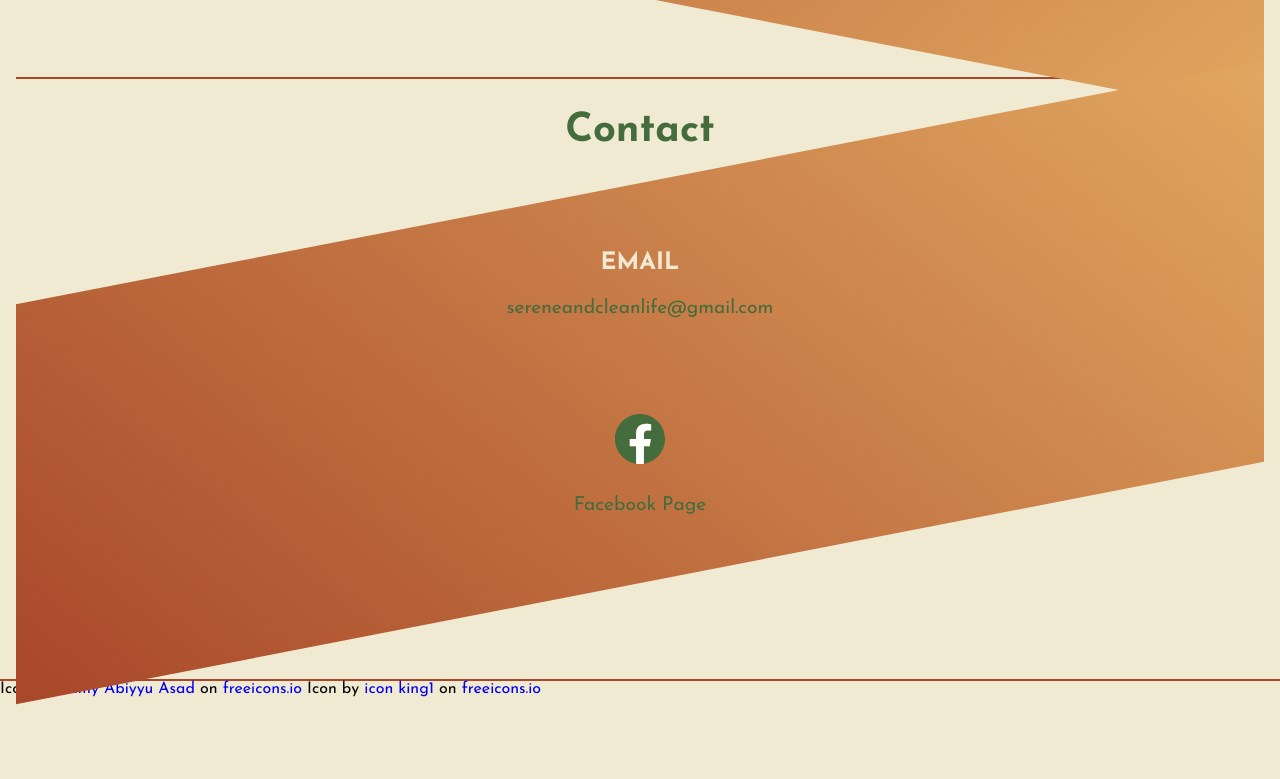
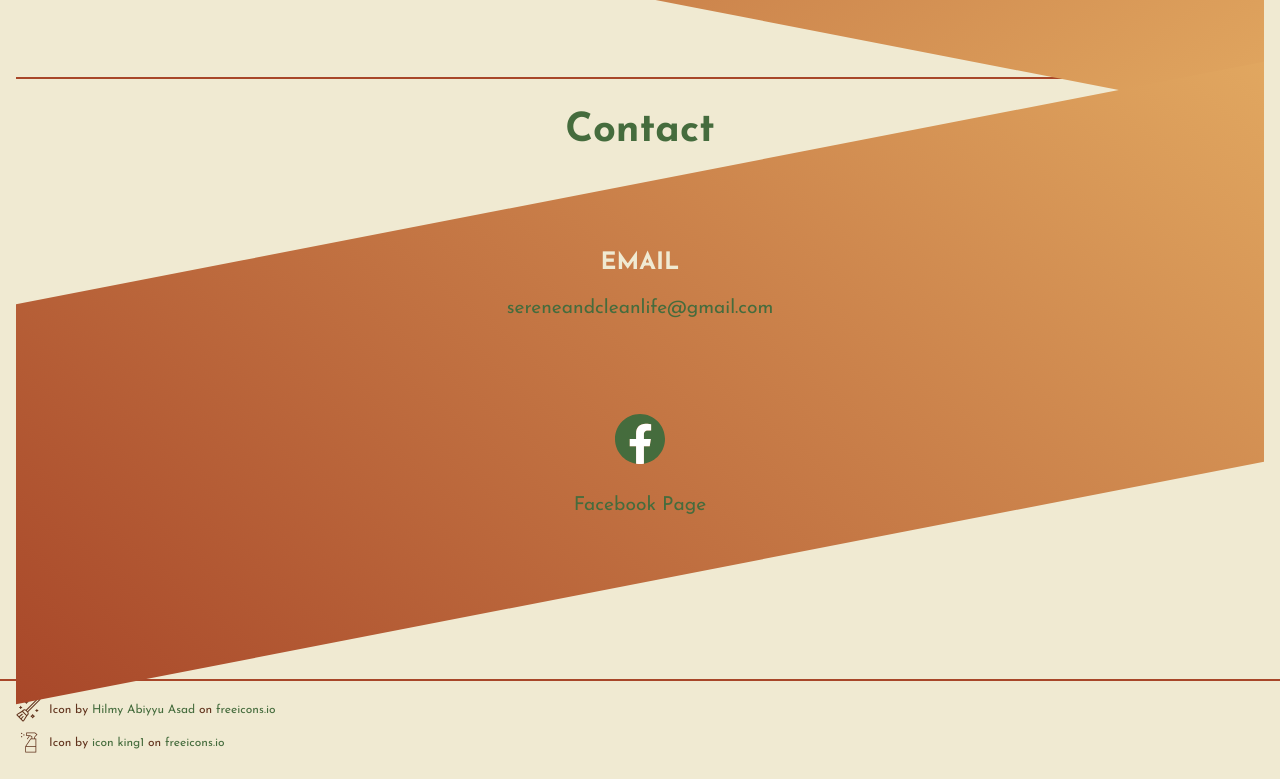
Before and after one commit to TravisAlstrand/SereneAndClean, a plain HTML site: page index.html in a window 1280 px wide. Shown: the part 1265-2044 px from the top of the page. Drawn offline with Linux system fonts and the light colour scheme.

Commit message:
footer section

```diff
--- a/css/styles.css
+++ b/css/styles.css
@@ -28,7 +28,9 @@ body {
   background-color: var(--clr-cream);
 }
 
-svg {
+.broom-icon,
+.bottle-icon,
+.fb-icon {
   width: 50px;
   fill: var(--clr-cream);
 }
@@ -212,5 +214,34 @@ h4 {
 /* FOOTER */
 
 footer {
+  padding: 1rem;
   border-top: 2px solid var(--clr-red-brown);
+  color: var(--clr-dark-brown);
 }
+
+.icon-attr-div {
+  display: flex;
+  align-items: center;
+  margin-bottom: .5rem;
+}
+
+.footer-icon {
+  width: 25px;
+  margin-right: .5rem;
+  fill: var(--clr-dark-brown);
+}
+
+.attribution {
+  font-size: .75rem;
+}
+
+.attr-link {
+  font-size: .75rem;
+  color: var(--clr-green);
+  transition: color var(--transition), text-shadow var(--transition);
+}
+
+.attr-link:hover {
+  color: var(--clr-lt-green);
+  text-shadow: 2px 2px 3px var(--clr-lt-tan);
+}
--- a/index.html
+++ b/index.html
@@ -19,7 +19,7 @@
       <div class="db-content1">
         <i>
           <?xml version="1.0" encoding="UTF-8" standalone="no"?>
-          <svg xmlns="http://www.w3.org/2000/svg" viewBox="0 0 48 48">
+          <svg class="broom-icon" xmlns="http://www.w3.org/2000/svg" viewBox="0 0 48 48">
             <g id="Broom">
               <path
                 d="M46.414,3,45,1.586a2.047,2.047,0,0,0-2.828,0L19.2,24.554a5.008,5.008,0,0,0-6.292.636l-1.336,1.335L1.933,32.611a2,2,0,0,0-.347,3.106l10.7,10.7A1.989,1.989,0,0,0,13.694,47a2.12,2.12,0,0,0,.225-.012,1.993,1.993,0,0,0,1.47-.921l6.086-9.642,1.335-1.336a5.008,5.008,0,0,0,.636-6.292L46.414,5.829a2,2,0,0,0,0-2.829ZM13.7,45l-2.89-2.89,3.535-4.041a1,1,0,1,0-1.505-1.317L9.39,40.693,7.172,38.475l5.384-4.621a1,1,0,1,0-1.3-1.517l-5.5,4.72L3,34.3l9.062-5.72,7.355,7.355Zm7.7-11.325-.707.707-7.071-7.071.707-.707a3,3,0,0,1,4.243,0L21.4,29.432A3.005,3.005,0,0,1,21.4,33.675Zm.707-6.364L20.689,25.9,43.586,3,45,4.414Z" />
@@ -103,13 +103,44 @@
     </section>
   </main>
   <footer>
-    <span class="attribution">
-      Icon by <a href="https://freeicons.io/profile/75801">Hilmy Abiyyu Asad</a> on <a
-        href="https: //freeicons.io">freeicons.io</a>
-    </span>
-    <span class="attribution">
-      Icon by <a href="https://freeicons.io/profile/3">icon king1</a> on <a href="https://freeicons.io">freeicons.io</a>
-    </span>
+    <div class="icon-attr-div">
+      <?xml version="1.0" encoding="UTF-8" standalone="no"?> <svg class="footer-icon" xmlns="http://www.w3.org/2000/svg"
+        viewBox="0 0 48 48">
+        <g id="Broom">
+          <path
+            d="M46.414,3,45,1.586a2.047,2.047,0,0,0-2.828,0L19.2,24.554a5.008,5.008,0,0,0-6.292.636l-1.336,1.335L1.933,32.611a2,2,0,0,0-.347,3.106l10.7,10.7A1.989,1.989,0,0,0,13.694,47a2.12,2.12,0,0,0,.225-.012,1.993,1.993,0,0,0,1.47-.921l6.086-9.642,1.335-1.336a5.008,5.008,0,0,0,.636-6.292L46.414,5.829a2,2,0,0,0,0-2.829ZM13.7,45l-2.89-2.89,3.535-4.041a1,1,0,1,0-1.505-1.317L9.39,40.693,7.172,38.475l5.384-4.621a1,1,0,1,0-1.3-1.517l-5.5,4.72L3,34.3l9.062-5.72,7.355,7.355Zm7.7-11.325-.707.707-7.071-7.071.707-.707a3,3,0,0,1,4.243,0L21.4,29.432A3.005,3.005,0,0,1,21.4,33.675Zm.707-6.364L20.689,25.9,43.586,3,45,4.414Z" />
+          <path
+            d="M16.52,9.877l.912.5a3,3,0,0,1,1.192,1.192l.5.912a1,1,0,0,0,1.754,0l.5-.912a3,3,0,0,1,1.192-1.192l.912-.5a1,1,0,0,0,0-1.754l-.912-.5a3,3,0,0,1-1.192-1.192l-.5-.912a1.04,1.04,0,0,0-1.754,0l-.5.912a3,3,0,0,1-1.192,1.192l-.912.5a1,1,0,0,0,0,1.754ZM20,7.982A5.011,5.011,0,0,0,21.018,9,5.011,5.011,0,0,0,20,10.018,5.011,5.011,0,0,0,18.982,9,5.011,5.011,0,0,0,20,7.982Z" />
+          <path
+            d="M35.48,36.123l-.912-.5a3,3,0,0,1-1.192-1.192l-.5-.912a1.04,1.04,0,0,0-1.754,0l-.5.912a3,3,0,0,1-1.192,1.192l-.912.5a1,1,0,0,0,0,1.754l.912.5a3,3,0,0,1,1.192,1.192l.5.912a1,1,0,0,0,1.754,0l.5-.912a3,3,0,0,1,1.192-1.192l.912-.5a1,1,0,0,0,0-1.754ZM32,38.018A5.011,5.011,0,0,0,30.982,37,5.011,5.011,0,0,0,32,35.982,5.011,5.011,0,0,0,33.018,37,5.011,5.011,0,0,0,32,38.018Z" />
+          <path d="M7,21H8v1a1,1,0,0,0,2,0V21h1a1,1,0,0,0,0-2H10V18a1,1,0,0,0-2,0v1H7a1,1,0,0,0,0,2Z" />
+          <path d="M42,25H41V24a1,1,0,0,0-2,0v1H38a1,1,0,0,0,0,2h1v1a1,1,0,0,0,2,0V27h1a1,1,0,0,0,0-2Z" />
+        </g>
+      </svg>
+      <p class="attribution">
+        Icon by <a class="attr-link" href="https://freeicons.io/profile/75801">Hilmy Abiyyu Asad</a> on <a
+          class="attr-link" href="https: //freeicons.io">freeicons.io</a>
+      </p>
+    </div>
+    <div class="icon-attr-div">
+      <?xml version="1.0" encoding="utf-8"?>
+      <svg class="footer-icon" version="1.1" id="Layer_1" xmlns="http://www.w3.org/2000/svg"
+        xmlns:xlink="http://www.w3.org/1999/xlink" x="0px" y="0px" viewBox="0 0 100 100"
+        style="enable-background:new 0 0 100 100;" xml:space="preserve">
+        <path d="M85,19.2c0.6-0.6,0.6-1.5,0-2.1c0,0-0.1-0.1-0.1-0.1l-8.7-6.7c-0.3-0.2-0.6-0.3-0.9-0.3H42.5c-0.8,0-1.5,0.7-1.5,1.5v0v11
+      	c0,0.8,0.7,1.5,1.5,1.5h9.1l-7.4,10.7c-0.5,0.7-0.3,1.6,0.4,2.1s1.6,0.3,2.1-0.4l8.5-12.3l6.8,3.2V34h-3.3c-0.5,0-1,0.2-1.2,0.7
+      	l-20.2,30c-0.2,0.2-0.3,0.5-0.2,0.8v23c0,0.8,0.7,1.5,1.5,1.5h41c0.8,0,1.5-0.7,1.5-1.5v-53c0-0.8-0.7-1.5-1.5-1.5H76v-5.7L85,19.2z
+      	 M40,87V68h38v19H40z M78,65H40.7l18.8-28H78V65z M65,34v-7.7c0-0.6-0.3-1.1-0.9-1.3l-8-3.8c-0.2-0.1-0.4-0.1-0.6-0.1H44V13h30.7
+      	l6.9,5.3l-8.2,8.3c-0.3,0.3-0.4,0.7-0.4,1.1V34H65z" />
+        <circle cx="31.5" cy="19.5" r="2.5" />
+        <circle cx="22.5" cy="26.5" r="2.5" />
+        <circle cx="22.5" cy="13.5" r="2.5" />
+      </svg>
+      <p class="attribution">
+        Icon by <a class="attr-link" href="https://freeicons.io/profile/3">icon king1</a> on <a class="attr-link"
+          href="https://freeicons.io">freeicons.io</a>
+      </p>
+    </div>
   </footer>
 </body>
 
```
